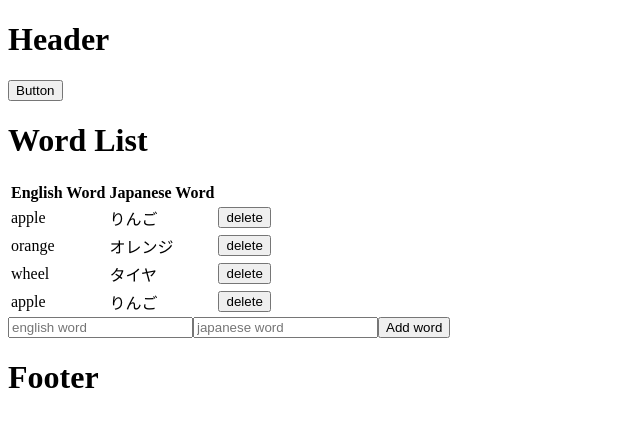
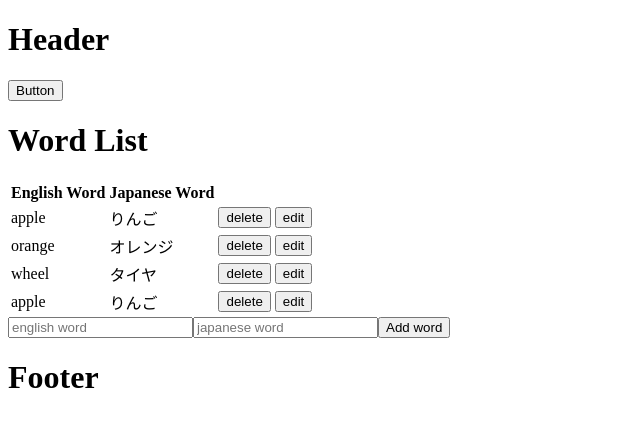
Before and after one commit to shinya-ml/english_learn, a Next.js app: page / in a window 1280 px wide. Shown: the top 426 px of the page, without its empty margins (0-640 px from the left). Built offline with nearby package versions, Linux system fonts and the light colour scheme.

Commit message:
編集画面の追加, indexをクエリパラメータで渡すように

```diff
--- a/components/WordList.js
+++ b/components/WordList.js
@@ -1,6 +1,7 @@
 import React, { Component } from 'react';
 import { connect } from 'react-redux';
 import { deleteWord } from '../ducks/slice';
+import Link from 'next/link';
 
 class WordList extends Component {
   constructor(props) {
@@ -31,6 +32,11 @@ class WordList extends Component {
                 <td>
                   <button onClick={() => this.onClick(index)}>delete</button>
                 </td>
+                <td>
+                  <Link href={{ pathname: '/edit', query: { index: index } }}>
+                    <button>edit</button>
+                  </Link>
+                </td>
               </tr>
             ))}
           </tbody>
--- a/ducks/slice.js
+++ b/ducks/slice.js
@@ -33,7 +33,16 @@ const wordSlice = createSlice({
         ...state.wordList.slice(0, action.payload),
         ...state.wordList.slice(action.payload + 1, state.wordList.length),
       ],
-      // wordList: state.wordList.splice(action.payload, 1),
+    }),
+    editWord: (state, action) => ({
+      wordList: [
+        ...state.wordList.slice(0, action.payload.index),
+        action.payload.newWord,
+        ...state.wordList.slice(
+          action.payload.index + 1,
+          state.wordList.length
+        ),
+      ],
     }),
   },
 });
```
Also changed, not shown: pages/edit.js (added, +8 -0 lines).
